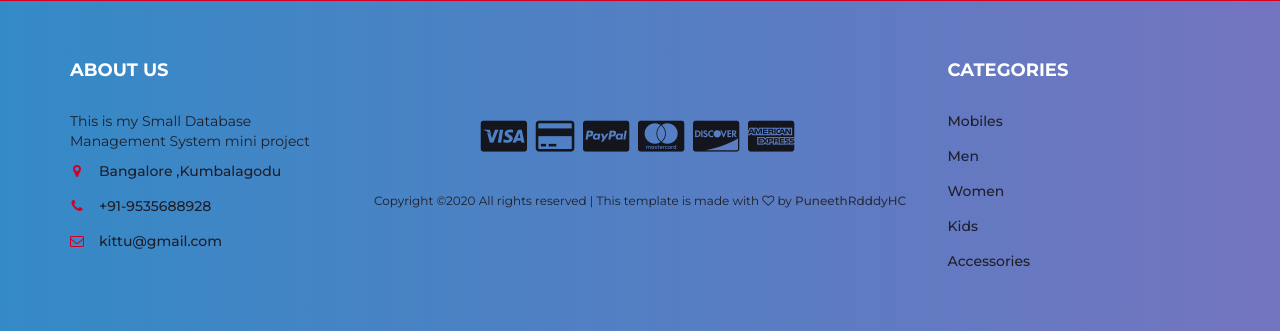
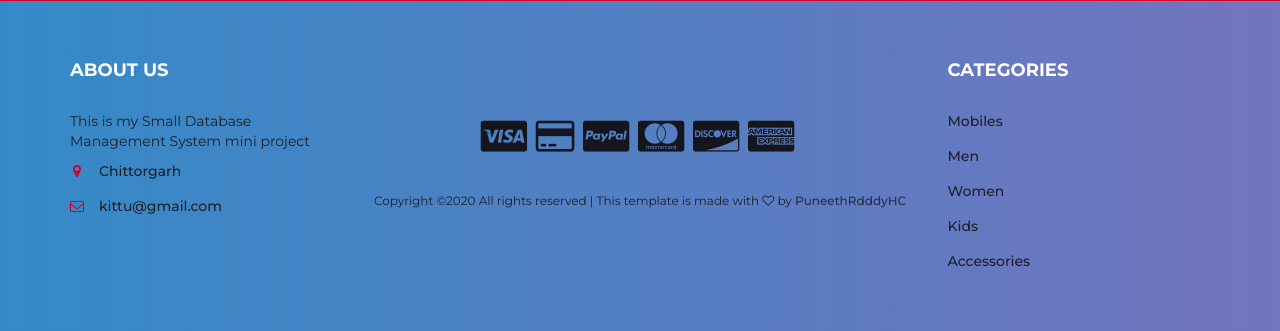
Before and after one commit to girijasharma12/exam, a PHP site: page /myfiles/checkout.php in a window 1280 px wide. Shown: the part 1218-1549 px from the top of the page. Run offline with PHP 8.4, Linux system fonts and the light colour scheme; a user stored in the database is signed in; data comes from the database, SQL or seed files in the repository; data that the repository does not hold is empty; some libraries are stand-ins or nearby versions.

Commit message:
Address Changes

```diff
--- a/footer.php
+++ b/footer.php
@@ -10,8 +10,7 @@
 								<h3 class="footer-title">About Us</h3>
 								<p>This is my Small Database Management System mini project</p>
 								<ul class="footer-links">
-									<li><a href="#"><i class="fa fa-map-marker"></i>Bangalore ,Kumbalagodu</a></li>
-									<li><a href="#"><i class="fa fa-phone"></i>+91-9535688928</a></li>
+									<li><a href="#"><i class="fa fa-map-marker"></i>Chittorgarh</a></li>
 									<li><a href="#"><i class="fa fa-envelope-o"></i>kittu@gmail.com</a></li>
 								</ul>
 							</div>
```
